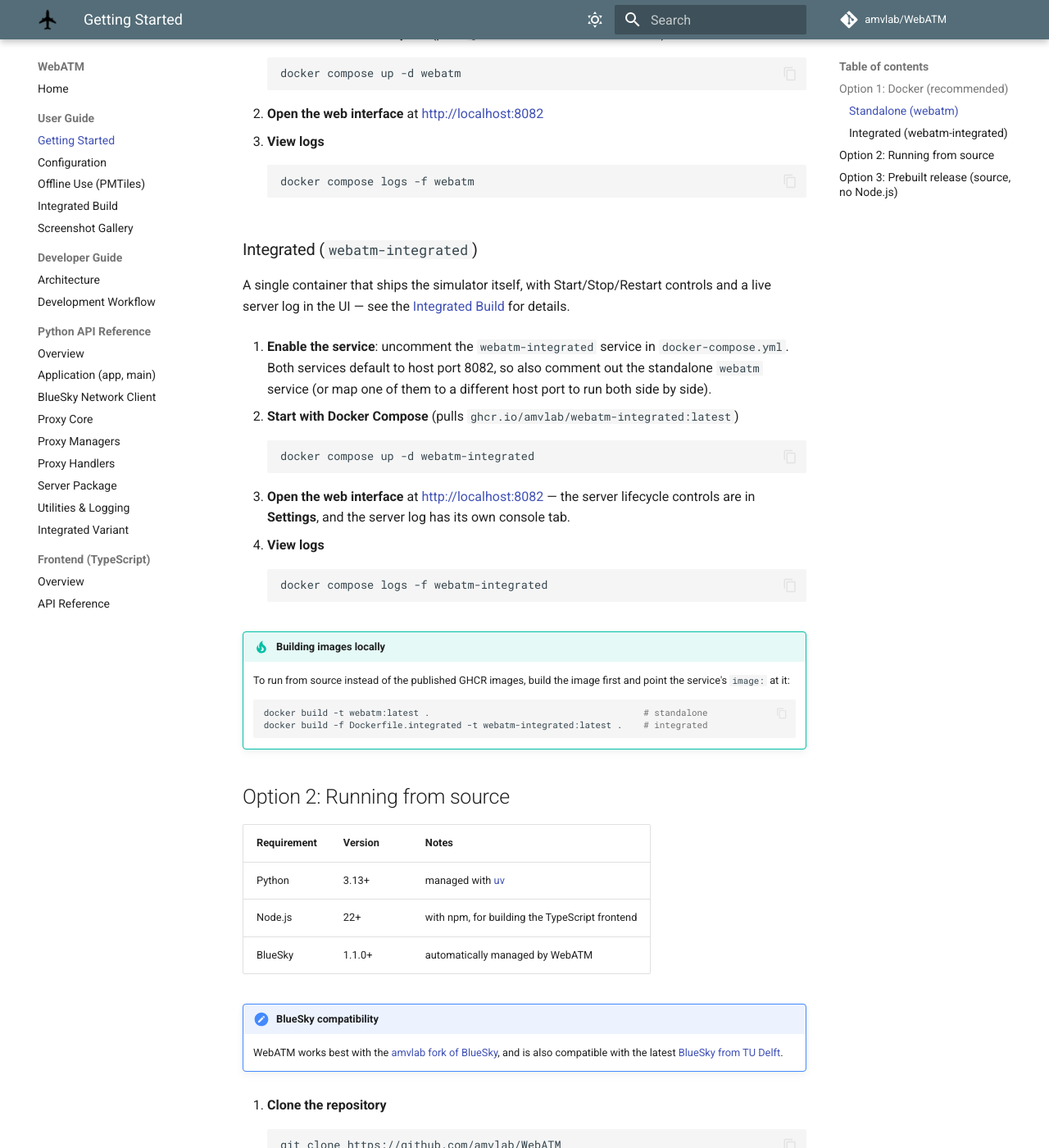
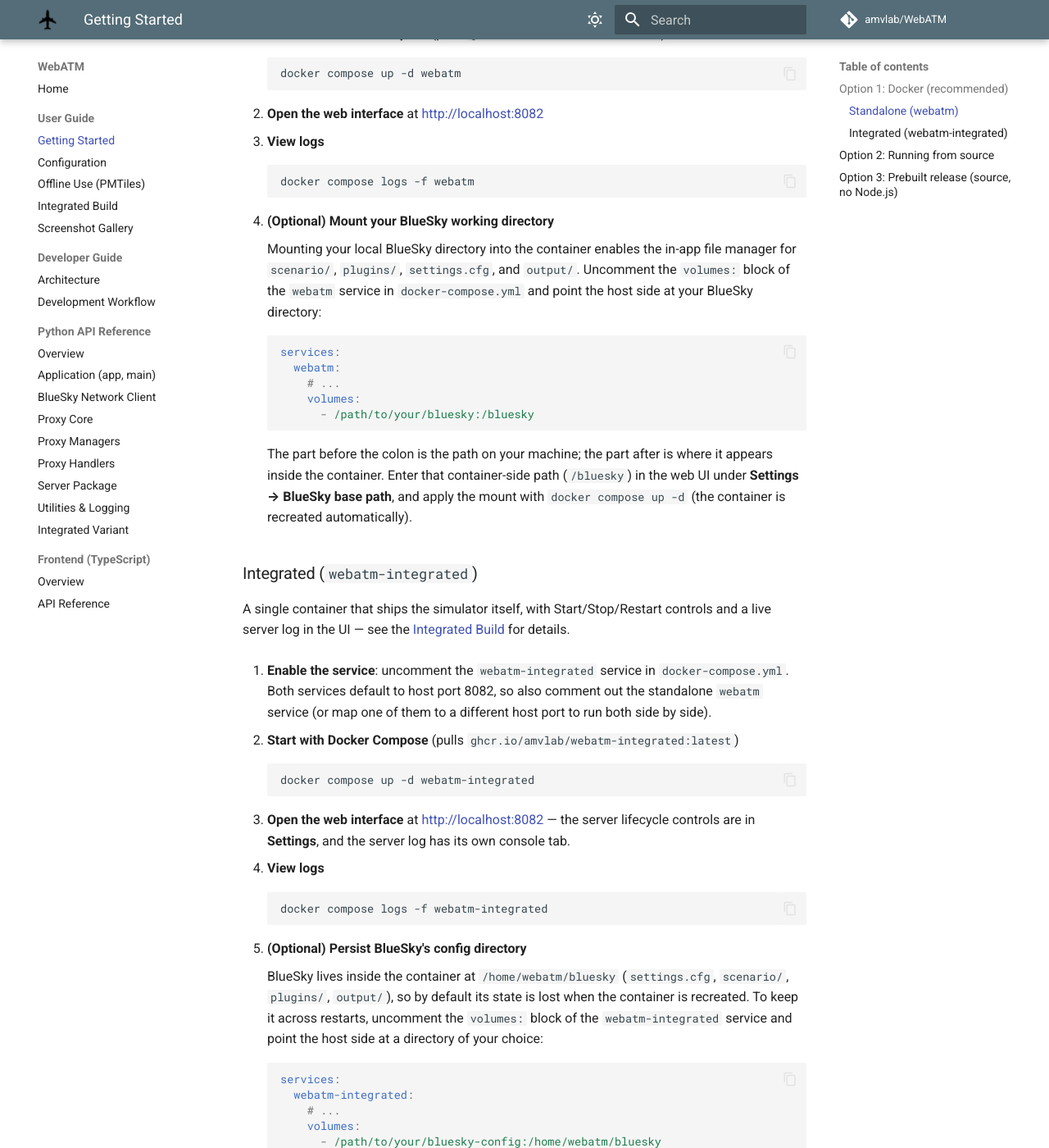
Before and after one commit to amvlab/WebATM, an MkDocs documentation site: the page built from docs/getting-started.md, in a window 1280 px wide and 1400 px high, scrolled down 549 px. Shown: the whole window at 82% size. Built offline with MkDocs 1.6.1 and Material for MkDocs 9.7.7, drawn with Linux system fonts in a browser that asks for light colours; comment, search, counter and statistics services are not loaded; some of the changed text lies outside the part shown.

Commit message:
Explain docker compose volume mounts in Getting Started
Document the optional volumes: blocks from docker-compose.yml for both
variants: mounting a local BlueSky working directory into the standalone
container to enable the in-app file manager (plus the Settings base-path
step), and persisting the integrated container's /home/webatm/bluesky
config directory across restarts.

Co-Authored-By: Claude Fable 5 <noreply@anthropic.com>
Claude-Session: https://claude.ai/code/session_01XHFxpiAgEvS2vfojk4DPGB

````diff
--- a/docs/getting-started.md
+++ b/docs/getting-started.md
@@ -31,6 +31,27 @@ host, via `BLUESKY_SERVER_HOST=host.docker.internal`).
     docker compose logs -f webatm
     ```
 
+4. **(Optional) Mount your BlueSky working directory**
+
+    Mounting your local BlueSky directory into the container enables the
+    in-app file manager for `scenario/`, `plugins/`, `settings.cfg`, and
+    `output/`. Uncomment the `volumes:` block of the `webatm` service in
+    `docker-compose.yml` and point the host side at your BlueSky directory:
+
+    ```yaml
+    services:
+      webatm:
+        # ...
+        volumes:
+          - /path/to/your/bluesky:/bluesky
+    ```
+
+    The part before the colon is the path on your machine; the part after
+    is where it appears inside the container. Enter that container-side
+    path (`/bluesky`) in the web UI under **Settings → BlueSky base path**,
+    and apply the mount with `docker compose up -d` (the container is
+    recreated automatically).
+
 ### Integrated (`webatm-integrated`)
 
 A single container that ships the simulator itself, with
@@ -58,6 +79,26 @@ Start/Stop/Restart controls and a live server log in the UI — see the
     ```bash
     docker compose logs -f webatm-integrated
     ```
+
+5. **(Optional) Persist BlueSky's config directory**
+
+    BlueSky lives inside the container at `/home/webatm/bluesky`
+    (`settings.cfg`, `scenario/`, `plugins/`, `output/`), so by default its
+    state is lost when the container is recreated. To keep it across
+    restarts, uncomment the `volumes:` block of the `webatm-integrated`
+    service and point the host side at a directory of your choice:
+
+    ```yaml
+    services:
+      webatm-integrated:
+        # ...
+        volumes:
+          - /path/to/your/bluesky-config:/home/webatm/bluesky
+    ```
+
+    Unlike the standalone variant, no UI configuration is needed — the file
+    manager is pre-wired to that path. Apply the mount with
+    `docker compose up -d`.
 
 !!! tip "Building images locally"
     To run from source instead of the published GHCR images, build the
````
